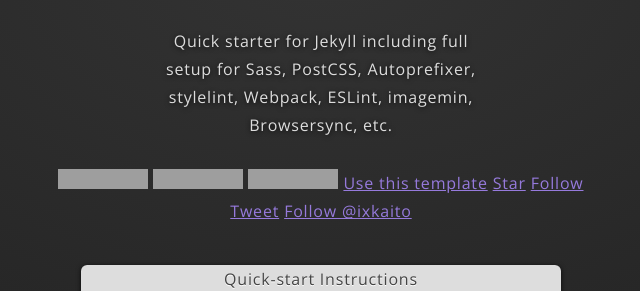
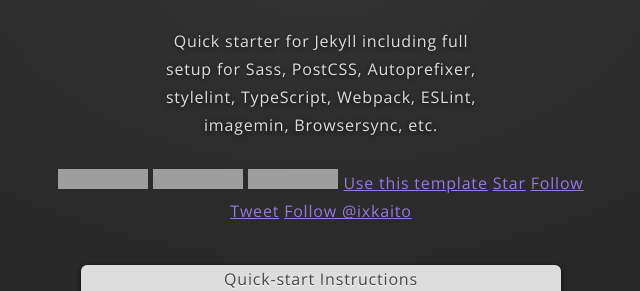
Before and after one commit to ixkaito/frasco, a Jekyll site: the page built from index.md, in a window 1280 px wide and 900 px high, cut to the strip 421-712 px from the top of the window. Shown: the whole strip, without its empty margins (319-959 px from the left). Built offline with Jekyll 4.4.1, drawn with Linux system fonts in a browser that asks for light colours; a script that is not in the unit is left out; comment, search, counter and statistics services are not loaded; grey boxes are pictures that could not be loaded.

Commit message:
Update the description

```diff
--- a/_config.yml
+++ b/_config.yml
@@ -1,6 +1,6 @@
 # Site settings
 title: 'Frasco: Jekyll Quick Starter'
-description: Quick starter for Jekyll including full setup for Sass, PostCSS, Autoprefixer, stylelint, Webpack, ESLint, imagemin, Browsersync, etc.
+description: Quick starter for Jekyll including full setup for Sass, PostCSS, Autoprefixer, stylelint, TypeScript, Webpack, ESLint, imagemin, Browsersync, etc.
 url: https://ixkaito.github.io # the base hostname & protocol for your site
 baseurl: '/frasco' # the subpath of your site, e.g. /blog
 
--- a/package.json
+++ b/package.json
@@ -1,7 +1,7 @@
 {
   "name": "frasco",
   "version": "0.8.8",
-  "description": "Quick starter for Jekyll including full setup for Sass, PostCSS, Autoprefixer, stylelint, Webpack, ESLint, imagemin, Browsersync, etc.",
+  "description": "Quick starter for Jekyll including full setup for Sass, PostCSS, Autoprefixer, stylelint, TypeScript, Webpack, ESLint, imagemin, Browsersync, etc.",
   "browserslist": [
     "> 1%",
     "last 2 versions",
```
